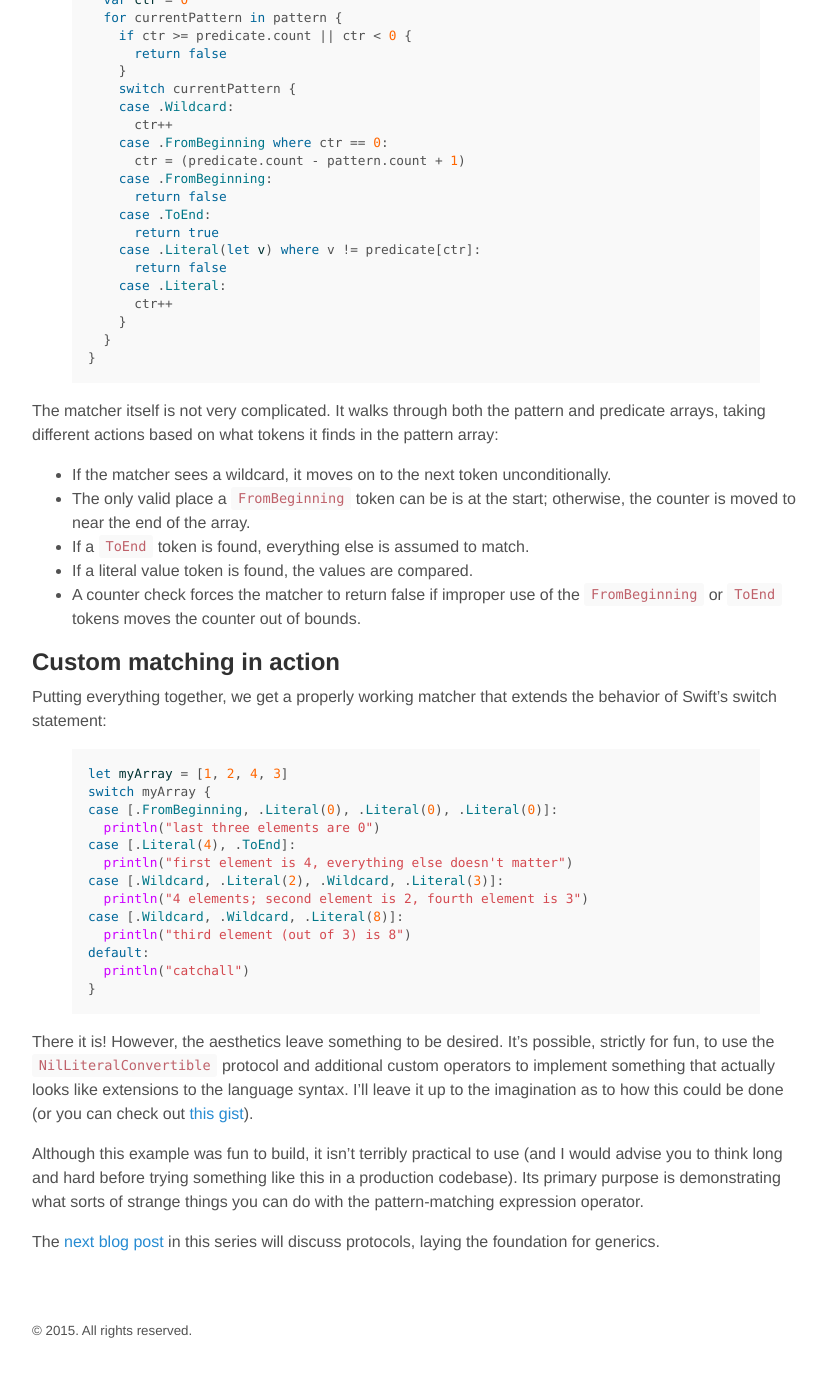
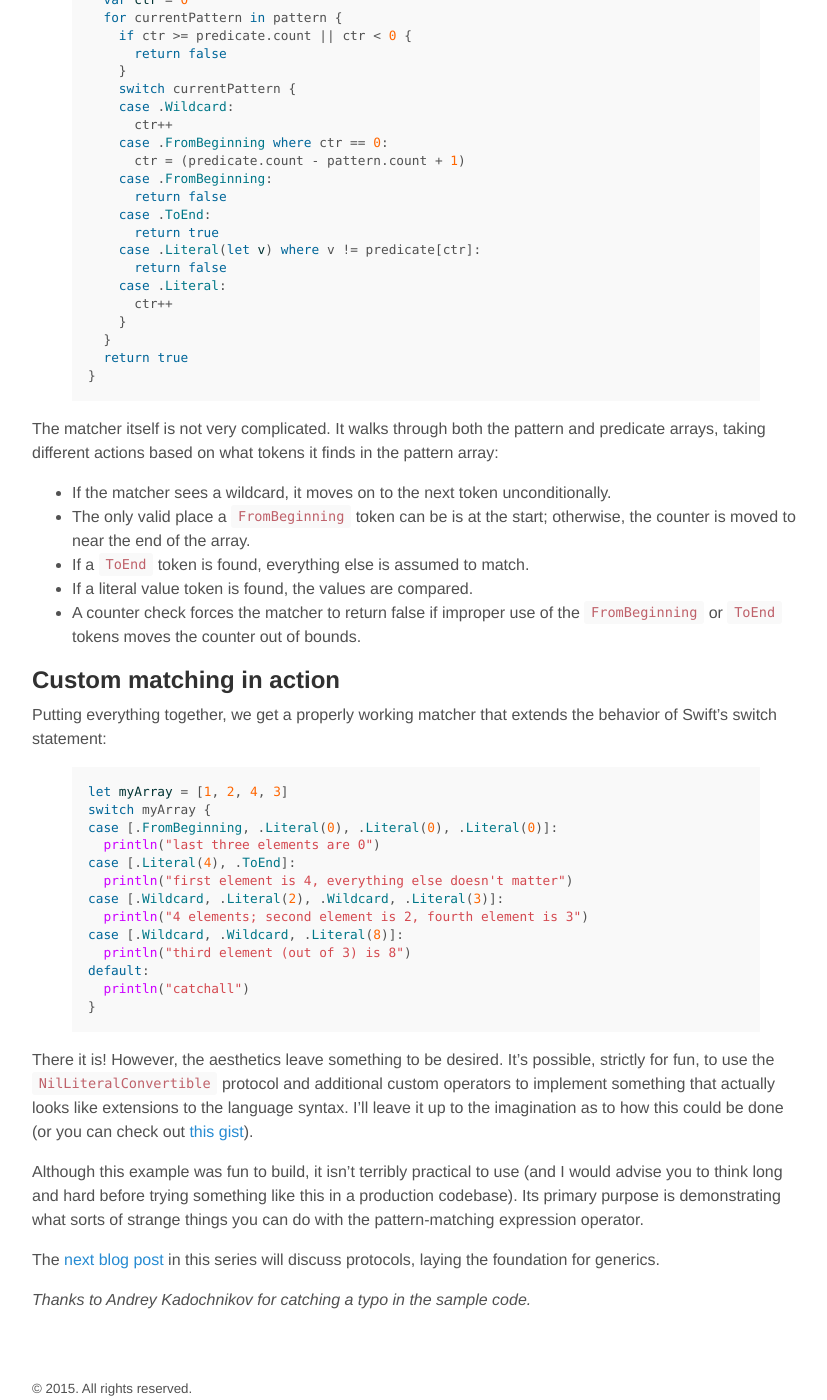
Before and after one commit to austinzheng/austinzheng.github.io, a Jekyll site: the page built from _posts/2014-12-17-custom-pattern-matching.md, in a window 1280 px wide and 1400 px high, scrolled down 3238 px. Shown: the whole window, without its empty margins (224-1051 px from the left). Built offline with Jekyll 4.4.1, drawn with Linux system fonts in a browser that asks for light colours; before the commit the page ends 4580 px from its top, so only the background shows below that.

Commit message:
Fixing typo in sample code (h/t Andrey Kadochnikov)

```diff
--- a/_posts/2014-12-17-custom-pattern-matching.md
+++ b/_posts/2014-12-17-custom-pattern-matching.md
@@ -151,6 +151,7 @@ func ~=(pattern: [Token], predicate: [Int]) -> Bool {
       ctr++
     }
   }
+  return true
 }
 {% endhighlight %}
 
@@ -189,6 +190,8 @@ Although this example was fun to build, it isn't terribly practical to use (and
 
 The [next blog post]({% post_url 2014-12-24-protocols-in-swift %}) in this series will discuss protocols, laying the foundation for generics.
 
+*Thanks to Andrey Kadochnikov for catching a typo in the sample code.*
+
 
 [link-exptr]:       https://developer.apple.com/library/ios/documentation/Swift/Conceptual/Swift_Programming_Language/Patterns.html#//apple_ref/doc/uid/TP40014097-CH36-XID_1020
 [link-advop]:       https://developer.apple.com/library/ios/documentation/Swift/Conceptual/Swift_Programming_Language/AdvancedOperators.html#//apple_ref/doc/uid/TP40014097-CH27-XID_84
```
